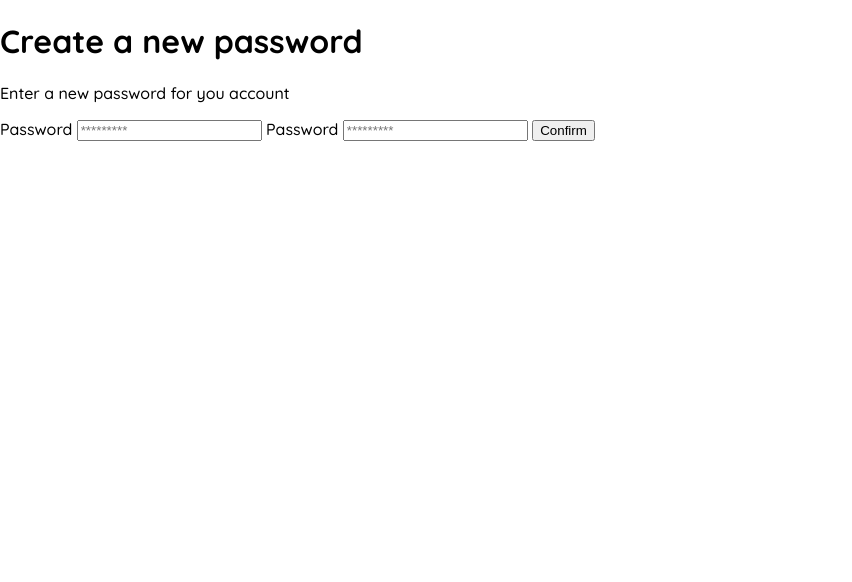
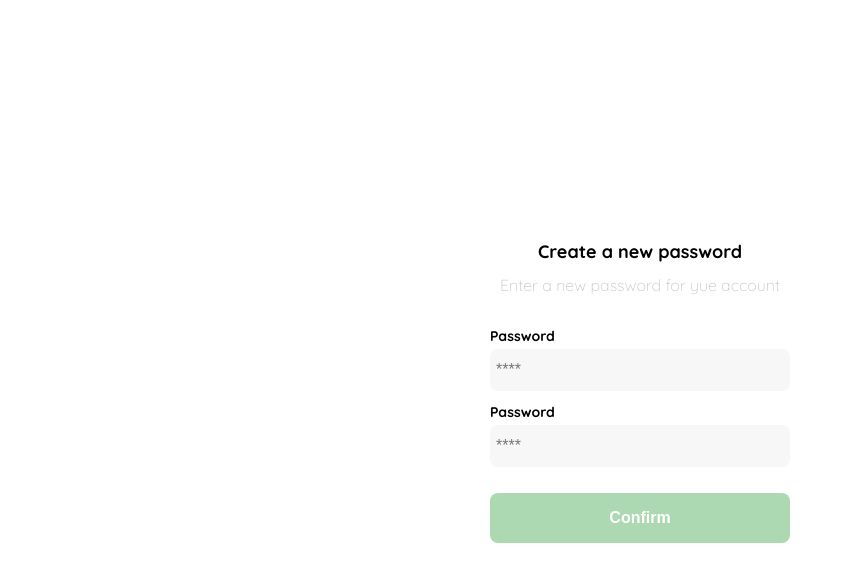
Before and after one commit to maramirez1996/Practica-2.0, a plain HTML site: page index.html in a window 1280 px wide. Shown: the whole page, without its empty margins (0-852 px from the left). Drawn offline with Linux system fonts and the light colour scheme.

Commit message:
Mi cuarto commit

```diff
--- a/index.html
+++ b/index.html
@@ -90,23 +90,19 @@
       </style>
 </head>
 <body>
-    <div>
-        <div>
-          <img src="logo-tec.png" alt="logo" class="logo">
-
-          <h1>Create a new password</h1>
-          <p>Enter a new password for you account</p>
-
-          <form action="/">
-            <label for="password">Password</label>
-            <input type="password" id="password" placeholder="*********">
-
-            <label for="new-password">Password</label>
-            <input type="password" id="new-password" placeholder="*********">
-
-            <input type="submit" value="Confirm" >
-          </form>
+    <div class="login">
+        <div class="form-container">
+            <img src="./logo-tec.png" alt="logo" class="logo">
+            <h1 class="title">Create a new password</h1>
+            <p class="subtitle">Enter a new password for yue account</p>
+            <form action="/" class="form">
+                <label for="password" class="label">Password</label>
+                <input type="password" id="password" placeholder="****" class="input input-password">
+                <label for="new-password" class="label">Password</label>
+                <input type="password" id="new-password" placeholder="****" class="input input-password">
+                <input type="submit" value="Confirm" class="primary-button login-button">
+            </form>
         </div>
-      </div>
+    </div>
 </body>
 </html>
```
